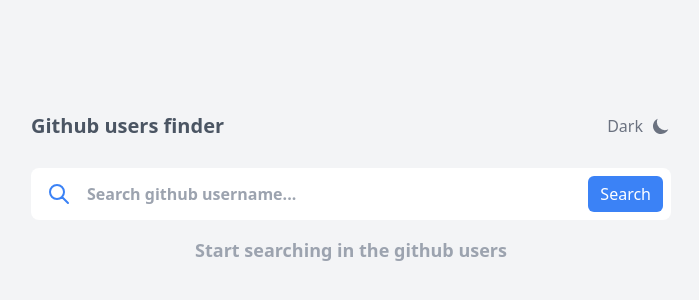
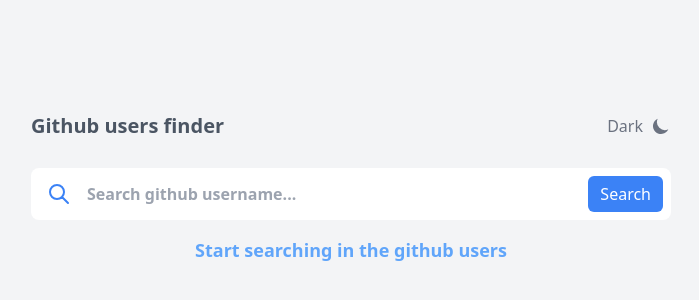
Before and after one commit to hooman182/github-user-search, a Vue app: page / in a window 1280 px wide. Shown: the part 212-512 px from the top of the page, without its empty margins (289-988 px from the left). Built offline with nearby package versions, Linux system fonts and the light colour scheme.

Commit message:
feat: Create Messages component & import to index view

```diff
--- /dev/null
+++ b/src/components/Messages.vue
@@ -0,0 +1,40 @@
+<template>
+  <p class="font-semibold text-lg" :class="messageColor">
+    {{ message.text }}
+  </p>
+</template>
+
+<script>
+import { computed } from "@vue/reactivity";
+export default {
+  name: "Messages",
+  props: ["message"],
+  setup(props) {
+
+    const messageColor = computed(() => {
+      let setTextColor = {};
+      switch (props.message.status) {
+        case 0:
+          setTextColor = {
+            "text-red-400": true,
+            "text-blue-400": false,
+          };
+          break;
+
+        default:
+          setTextColor = {
+            "text-red-400": false,
+            "text-blue-400": true,
+          };
+          break;
+      }
+      return setTextColor;
+    });
+
+    return { messageColor };
+  },
+};
+</script>
+
+<style>
+</style>
--- a/src/views/Index.vue
+++ b/src/views/Index.vue
@@ -15,21 +15,7 @@
     <TheHeader />
     <SearchBar @searchHandle="getSearchData" />
     <TheContent :userData="githubData" />
-    <p
-      class="text-gray-400 font-semibold text-lg"
-      v-if="!githubData.data && !githubData.status"
-    >
-      Start searching in the github users
-    </p>
-    <p
-      class="text-blue-400 font-semibold text-lg"
-      v-if="githubData.status === 'searching'"
-    >
-      Searching...
-    </p>
-    <p class="text-red-400 font-semibold text-lg" v-if="githubData.error">
-      {{ githubData.error }}
-    </p>
+    <Messages :message="computeMessage" />
   </div>
 </template>
 
@@ -37,11 +23,12 @@
 import TheHeader from "@/components/TheHeader";
 import SearchBar from "@/components/SearchBar";
 import TheContent from "@/components/TheContent";
-import { reactive } from "@vue/runtime-core";
+import Messages from "@/components/Messages";
+import { computed, reactive } from "@vue/runtime-core";
 import axios from "axios";
 export default {
   name: "Index",
-  components: { TheHeader, SearchBar, TheContent },
+  components: { TheHeader, SearchBar, TheContent, Messages },
   setup() {
     const githubData = reactive({
       data: null,
@@ -58,11 +45,41 @@
         })
         .catch((err) => {
           githubData.error = err;
-          githubData.status = null;
+          githubData.status = "Error";
         });
     }
+    const computeMessage = computed(() => {
+      let message = {};
+      switch (githubData.status) {
+        case "Error":
+          message = {
+            text: githubData.error,
+            status: 0,
+          };
+          break;
+        case "searching":
+          message = {
+            text: "Searching...",
+            status: 1,
+          };
+          break;
+        case 200:
+          message = {
+            text: "",
+            status: 200,
+          };
+          break;
+        default:
+          message = {
+            text: "Start searching in the github users",
+            status: -1,
+          };
+          break;
+      }
+      return message;
+    });
 
-    return { githubData, getSearchData };
+    return { githubData, getSearchData, computeMessage };
   },
 };
 </script>
```
